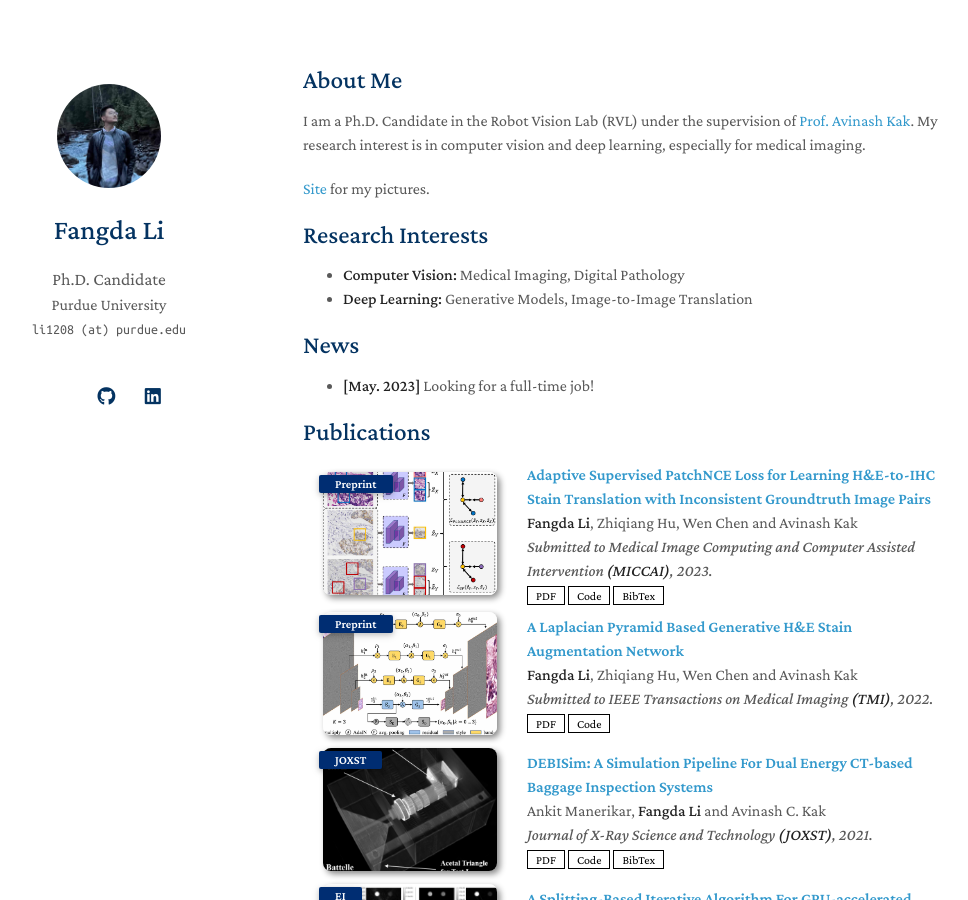
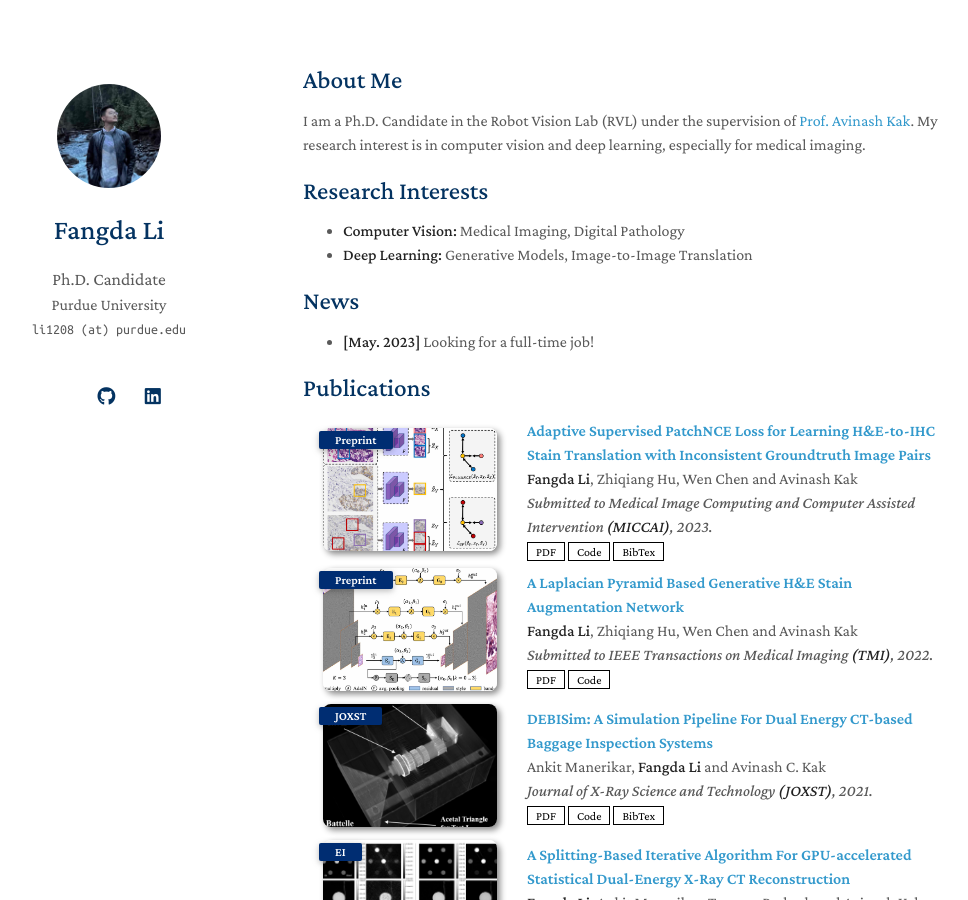
Before and after one commit to lifangda01/lifangda01.github.io, a Jekyll site: the page built from index.md, in a window 1280 px wide and 900 px high. Shown: the whole window, without its empty margins (167-1135 px from the left). Built offline with Jekyll 4.4.1, drawn with Linux system fonts in a browser that asks for light colours; nearby versions of some CDN libraries; a style sheet for code colours, icons or effects is not loaded; our own code applies the rules of GitHub Pages for plain Markdown files.

Commit message:
Update index.md

```diff
--- a/index.md
+++ b/index.md
@@ -7,7 +7,7 @@ layout: homepage
 I am a Ph.D. Candidate in the Robot Vision Lab (RVL) under the supervision of [Prof. Avinash Kak](https://engineering.purdue.edu/kak/).
 My research interest is in computer vision and deep learning, especially for medical imaging.
 
-[Site](https://lifangda01.github.io/imgsat/) for my pictures.
+<!-- [Site](https://lifangda01.github.io/imgsat/) for my pictures. -->
 
 ## Research Interests
 
```
